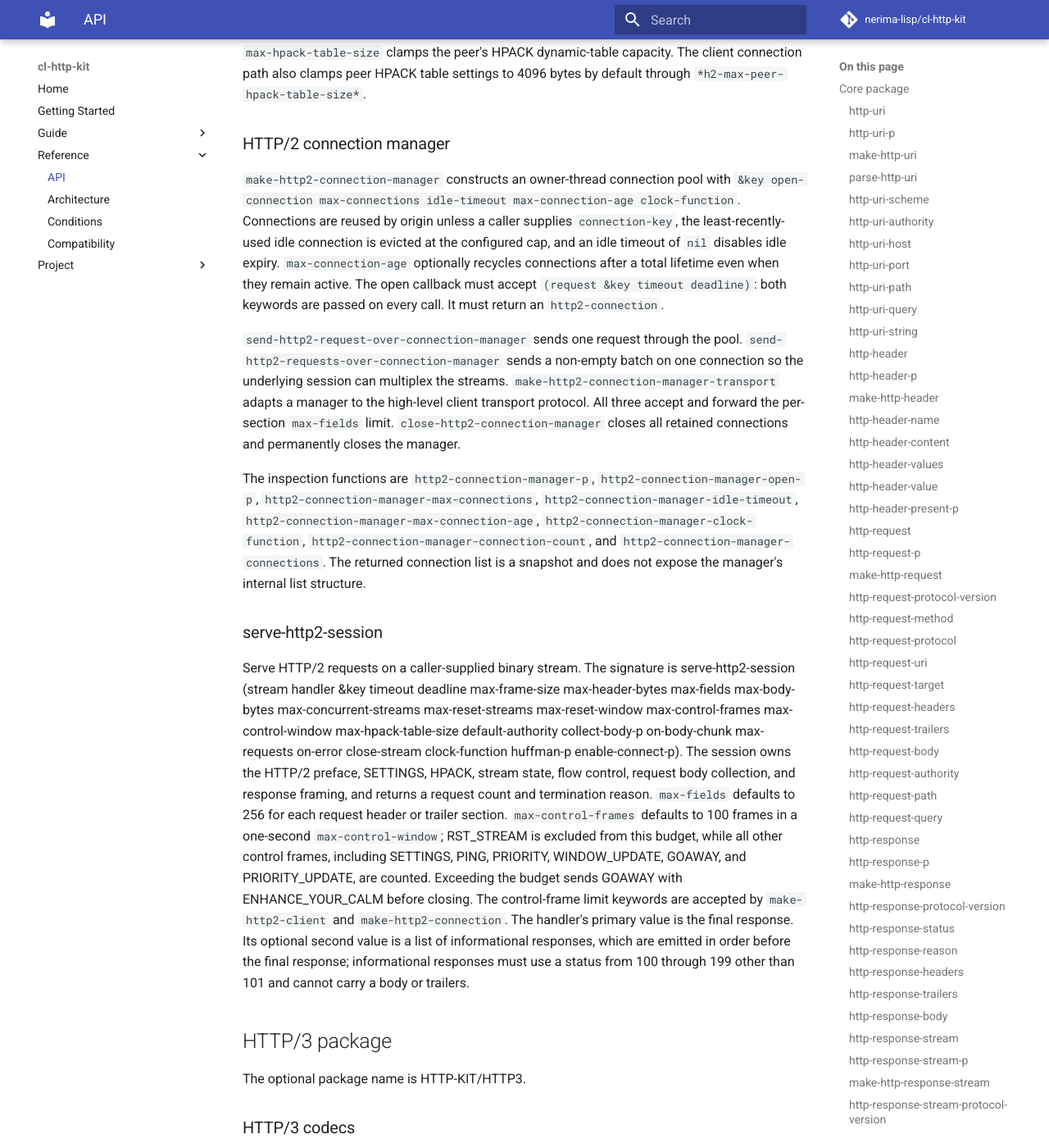
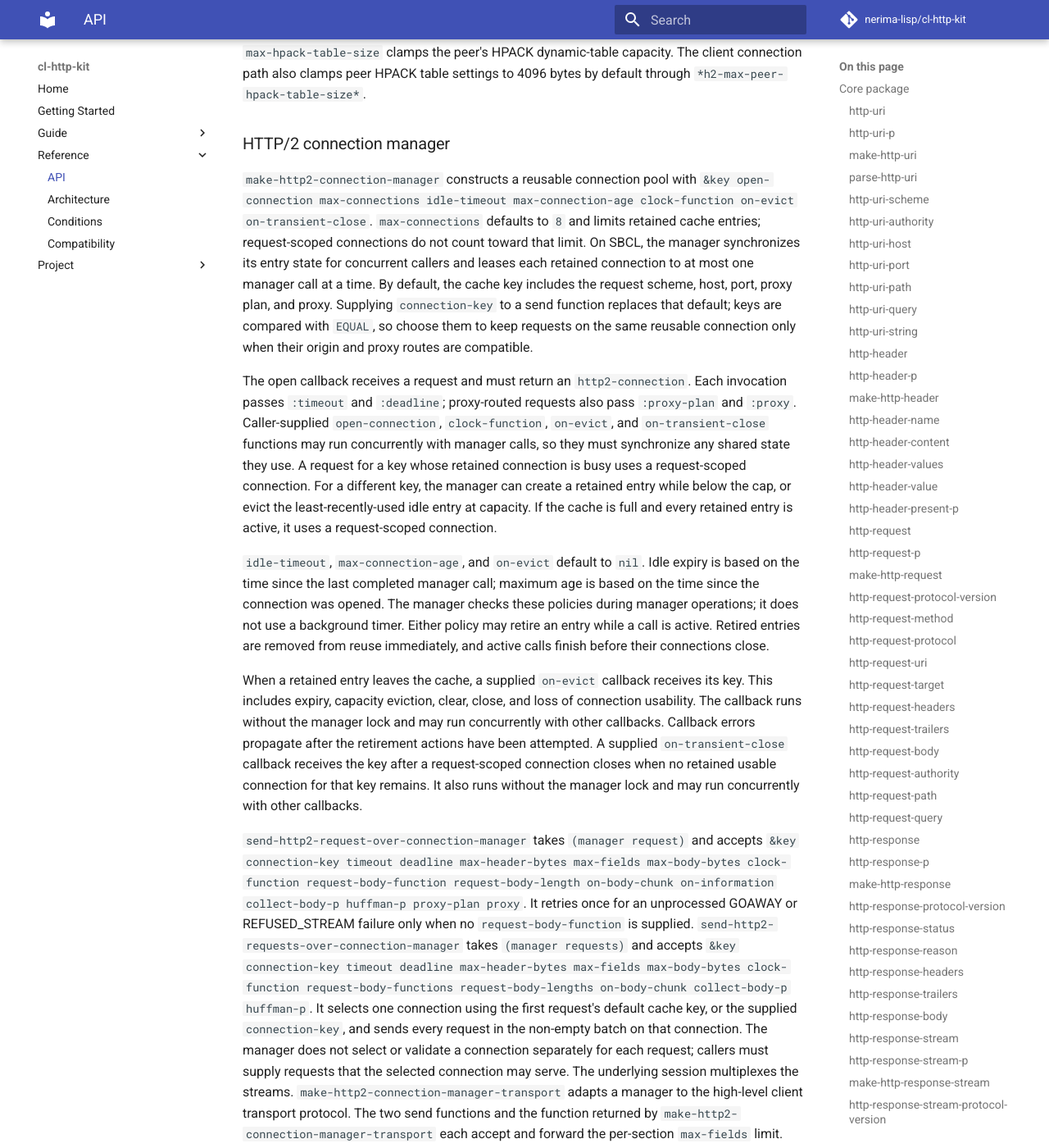
Before and after one commit to nerima-lisp/cl-http-kit, an MkDocs documentation site: the page built from docs/src/reference/api.md, in a window 1280 px wide and 1400 px high, scrolled down 14629 px. Shown: the whole window at 82% size. Built offline with MkDocs 1.6.1 and Material for MkDocs 9.7.7, drawn with Linux system fonts in a browser that asks for light colours; comment, search, counter and statistics services are not loaded; some of the changed text lies outside the part shown.

Commit message:
fix(client): preserve native HTTP/2 client contracts (#11)
* fix(client): preserve native HTTP/2 client contracts

On SBCL, allow a native HTTP/2 client to serve concurrent callers by leasing each retained connection to one manager call at a time and opening a request-scoped connection when a retained connection is busy. Keep `send-http2-requests-over-connection-manager` on one leased connection for a batch. Route `http-client-clear-connections` through the manager and translate unsupported ALPN selections to `http-protocol-error` at the public client boundary. Treat an explicit `:proxy` argument as the routing override so a plan-level proxy cannot silently redirect the request.

* fix(client): map malformed proxy plans during pool keying

Convert malformed proxy-plan errors raised while deriving the default connection key into `http-connection-error` with operation `:connect` and the original cause.

* docs(client): clarify manager transport guidance

Name the function returned by `make-http2-connection-manager-transport`
when documenting `max-fields` forwarding. Keep shared-thread guidance in
the low-level API and manager sections: the low-level section directs
cross-thread callers to the manager or high-level client, and the manager
section explains connection leases. Drop the common-option reminder because
direct and CPS API entries list their accepted options.

* test(client): assert explicit proxy plan precedence

The proxy transport rebuilds the plan from an explicit proxy. Assert the effective plan's proxy in the pool contract test so the test checks routing behavior instead of object identity.

* fix(client): report pool key derivation failures accurately

Pool key derivation runs before opening the stream, so report its cause
separately from opener failures and mark the request unsent.

* test(client): distinguish explicit proxy overrides from CONNECT plans

* test(client): cover pool opener and clear callback errors

* test(http2): cover manager lifecycle and error paths

* test(http2): verify clear defers connection close

* test(http2): fix transient close notification test

* fix(http2): simplify manager retirement cleanup

* test(client): cover ALPN and clear validation

* test(client): cover proxy auth provider mismatch branches

```diff
--- a/docs/src/reference/api.md
+++ b/docs/src/reference/api.md
@@ -543,10 +541,12 @@ optional on-error, timeout, deadline, byte-limit, and clock arguments.
 
 ### Reusable HTTP/2 connections
 
-`make-http2-connection` creates an owner-thread connection over an already
-negotiated binary stream. `send-http2-request-over-connection` sends one
-request, while `send-http2-requests-over-connection` multiplexes a non-empty
-batch. `send-http2-request-over-connection/cps` and
+`make-http2-connection` creates a connection over an already negotiated binary
+stream. Callers must serialize operations on this low-level connection; on
+SBCL, use a connection manager or the high-level client for requests shared
+across threads. `send-http2-request-over-connection` sends one request, while
+`send-http2-requests-over-connection` multiplexes a non-empty batch.
+`send-http2-request-over-connection/cps` and
 `send-http2-requests-over-connection/cps` accept success and error
 continuations, and
 `make-http2-connection-transport` adapts a connection to the high-level client
@@ -608,24 +608,74 @@ also clamps peer HPACK table settings to 4096 bytes by default through
 
 ### HTTP/2 connection manager
 
-`make-http2-connection-manager` constructs an owner-thread connection pool
-with `&key open-connection max-connections idle-timeout max-connection-age
-clock-function`.
-Connections are reused by origin unless a caller supplies `connection-key`,
-the least-recently-used idle connection is evicted at the configured cap, and
-an idle timeout of `nil` disables idle expiry. `max-connection-age` optionally
-recycles connections after a total lifetime even when they remain active. The
-open callback must accept `(request &key timeout deadline)`: both keywords are
-passed on every call. It must return an
-`http2-connection`.
-
-`send-http2-request-over-connection-manager` sends one request through the
-pool. `send-http2-requests-over-connection-manager` sends a non-empty batch on
-one connection so the underlying session can multiplex the streams.
+`make-http2-connection-manager` constructs a reusable connection pool with
+`&key open-connection max-connections idle-timeout max-connection-age
+clock-function on-evict on-transient-close`. `max-connections` defaults to `8`
+and limits retained cache entries; request-scoped connections do not count
+toward that limit. On SBCL, the manager synchronizes its entry state for
+concurrent callers and leases each retained connection to at most one manager
+call at a time.
+By default, the cache key includes the request scheme, host, port, proxy plan,
+and proxy.
+Supplying `connection-key` to a send function replaces that default; keys are
+compared with `EQUAL`, so choose them to keep requests on the same reusable
+connection only when their origin and proxy routes are compatible.
+
+The open callback receives a request and must return an `http2-connection`.
+Each invocation passes `:timeout` and `:deadline`; proxy-routed requests also
+pass `:proxy-plan` and `:proxy`. Caller-supplied `open-connection`,
+`clock-function`, `on-evict`, and `on-transient-close` functions may run
+concurrently with manager calls, so they must synchronize any shared state
+they use. A request for a key whose retained connection is busy uses a
+request-scoped connection. For a different key, the manager can create a
+retained entry while below the cap, or evict the least-recently-used idle
+entry at capacity. If the cache is full and every retained entry is active,
+it uses a request-scoped connection.
+
+`idle-timeout`, `max-connection-age`, and `on-evict` default to `nil`. Idle
+expiry is based on the time since the last completed manager call; maximum age
+is based on the time since the connection was opened. The manager checks these
+policies during manager operations; it does not use a background timer. Either
+policy may retire an entry while a call is active. Retired entries are removed
+from reuse immediately, and active calls finish before their connections
+close.
+
+When a retained entry leaves the cache, a supplied `on-evict` callback receives
+its key. This includes expiry, capacity eviction, clear, close, and loss of
+connection usability. The callback runs without the manager lock and may run
+concurrently with other callbacks. Callback errors propagate after the
+retirement actions have been attempted. A supplied `on-transient-close`
+callback receives the key after a request-scoped connection closes when no
+retained usable connection for that key remains. It also runs without the
+manager lock and may run concurrently with other callbacks.
+
+`send-http2-request-over-connection-manager` takes `(manager request)` and
+accepts `&key connection-key timeout deadline max-header-bytes max-fields
+max-body-bytes clock-function request-body-function request-body-length
+on-body-chunk on-information collect-body-p huffman-p proxy-plan proxy`. It
+retries once for an unprocessed GOAWAY or REFUSED_STREAM failure only when no
+`request-body-function` is supplied.
+`send-http2-requests-over-connection-manager` takes `(manager requests)` and
+accepts `&key connection-key timeout deadline max-header-bytes max-fields
+max-body-bytes clock-function request-body-functions request-body-lengths
+on-body-chunk collect-body-p huffman-p`. It selects one connection using the
+first request's default cache key, or the supplied `connection-key`, and sends
+every request in the non-empty batch on that connection. The manager does not
+select or validate a connection separately for each request; callers must
+supply requests that the selected connection may serve. The underlying
+session multiplexes the streams.
 `make-http2-connection-manager-transport` adapts a manager to the high-level
-client transport protocol. All three accept and forward the per-section
-`max-fields` limit. `close-http2-connection-manager` closes all retained
-connections and permanently closes the manager.
+client transport protocol. The two send functions and the function returned by
+`make-http2-connection-manager-transport` each accept and forward the per-section
+`max-fields` limit.
+`clear-http2-connection-manager` is idempotent. It retires
+all retained connections without closing the manager and returns it on success.
+A call whose connection was still opening when clear began may finish using
+that connection, but it closes after the call releases its lease instead of
+being retained.
+`close-http2-connection-manager`
+prevents new calls and closes retained connections after their active leases
+are released.
 
 The inspection functions are `http2-connection-manager-p`,
 `http2-connection-manager-open-p`,
@@ -1613,7 +1663,10 @@ proxy route, DNS mode, and proxy credentials.
 include `HTTP-CONNECTION-POOL-IDLE-TIMEOUT` and
 `HTTP-CONNECTION-POOL-MAX-CONNECTION-AGE`. It deliberately omits internal route keys because they can
 contain authentication material. `HTTP-CONNECTION-POOL-CLEAR` closes all idle
-streams. Pool operations may be used concurrently from multiple SBCL threads.
+HTTP/1 streams and clears every HTTP/2 manager registered with that pool. It
+returns the number of idle HTTP/1 streams closed. Active HTTP/2 connections are
+retired immediately and close when their current request completes. Pool
+operations may be used concurrently from multiple SBCL threads.
 
 ### `http-client`
 
@@ -1643,6 +1696,12 @@ strict-transport-store creates a new RFC 6797 store; explicitly passing nil
 disables HSTS. Omitting alternative-service-store creates a new RFC 7838 store;
 explicitly passing nil disables alternative-service discovery.
 
+### `http-client-clear-connections`
+
+Clear CLIENT's connection pool and all HTTP/2 managers registered with that
+pool. Active HTTP/2 connections close when their current request completes.
+Return the number of idle HTTP/1 connections closed.
+
 By default, each client has a new cookie jar, no cache, and automatic
 gzip/deflate response decoding enabled. `cookie-jar` must be an
 `http-cookie-jar`; nil is not accepted. Supply an `http-cache` to enable
```
Also changed, not shown: other parts of docs/src/reference/api.md (+1 -3 lines), 12 other files.
